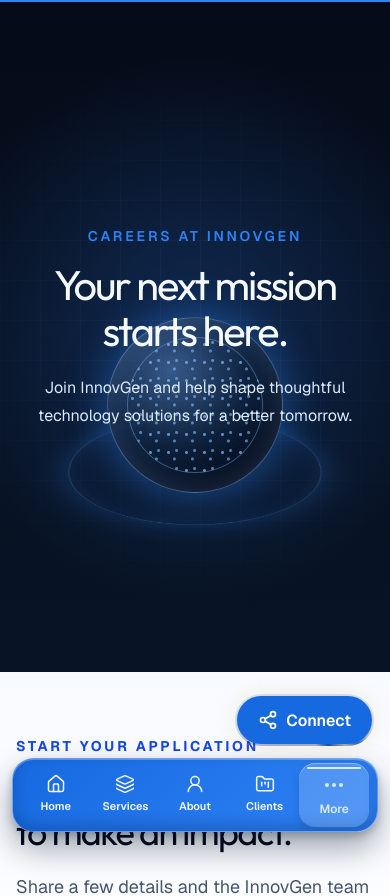
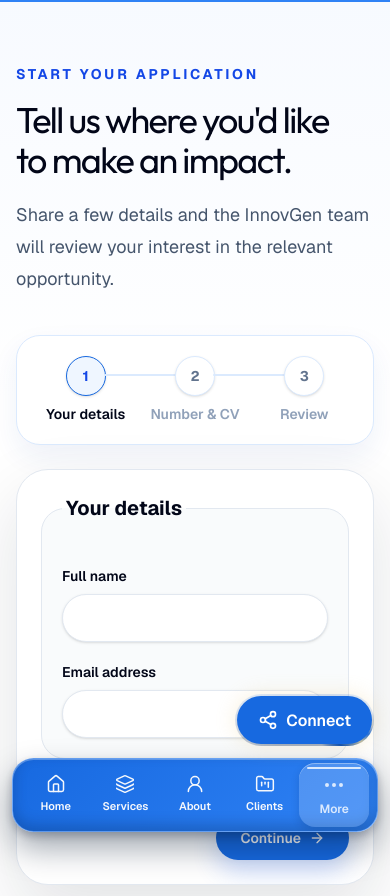
Before and after one commit to ZainAli909192/innovgen-website, a Next.js app: page /careers in a window 390 px wide. Shown: the top 896 px of the page. Built offline with nearby package versions, Linux system fonts and the light colour scheme.

Commit message:
Caeers mobile look updated

```diff
--- a/app/consultation/page.tsx
+++ b/app/consultation/page.tsx
@@ -30,7 +30,7 @@
         <Container size="wide">
           <div id="consultation-form" className="grid items-stretch gap-8 lg:grid-cols-[0.92fr_1.08fr] lg:gap-10 xl:grid-cols-[0.96fr_1.04fr]">
             <Reveal preset="up" once={false} amount={0.3} className="min-w-0">
-              <div className="flex h-full flex-col justify-between gap-8">
+              <div className="hidden md:block lg:block flex h-full flex-col justify-between gap-8">
                 <div className="max-w-xl">
                   <p className="text-sm font-semibold uppercase tracking-[0.18em] text-accent">Your context</p>
                   <h2 className="mt-4 max-w-[14ch] text-[length:var(--text-h2)]">A few details help us prepare</h2>
--- a/components/sections/careers/careers-experience.tsx
+++ b/components/sections/careers/careers-experience.tsx
@@ -187,7 +187,7 @@
 
   return (
     <>
-      <section className="relative isolate min-h-[42rem] overflow-hidden bg-[radial-gradient(circle_at_50%_49%,color-mix(in_srgb,var(--color-blue-500)_24%,transparent),transparent_17rem),linear-gradient(180deg,var(--color-navy-950),var(--color-navy-900))] py-14 sm:min-h-[46rem] sm:py-20">
+      <section className="hidden md:block relative isolate min-h-[42rem] overflow-hidden bg-[radial-gradient(circle_at_50%_49%,color-mix(in_srgb,var(--color-blue-500)_24%,transparent),transparent_17rem),linear-gradient(180deg,var(--color-navy-950),var(--color-navy-900))] py-14 sm:min-h-[46rem] sm:py-20">
         <div aria-hidden="true" className="pointer-events-none absolute inset-0 opacity-80 [background-image:linear-gradient(rgb(131_185_255_/_7%)_1px,transparent_1px),linear-gradient(90deg,rgb(131_185_255_/_7%)_1px,transparent_1px)] [background-size:2.5rem_2.5rem] [mask-image:radial-gradient(circle_at_center,black,transparent_73%)]" />
         <div aria-hidden="true" className="pointer-events-none absolute inset-x-[18%] bottom-20 h-64 rounded-full border border-blue-300/25 [transform:perspective(800px)_rotateX(66deg)] shadow-[0_0_36px_rgb(47_130_245_/_28%),inset_0_0_32px_rgb(47_130_245_/_14%)]" />
         <Container size="wide" className="relative grid min-h-[34rem] place-items-center text-center">
```
